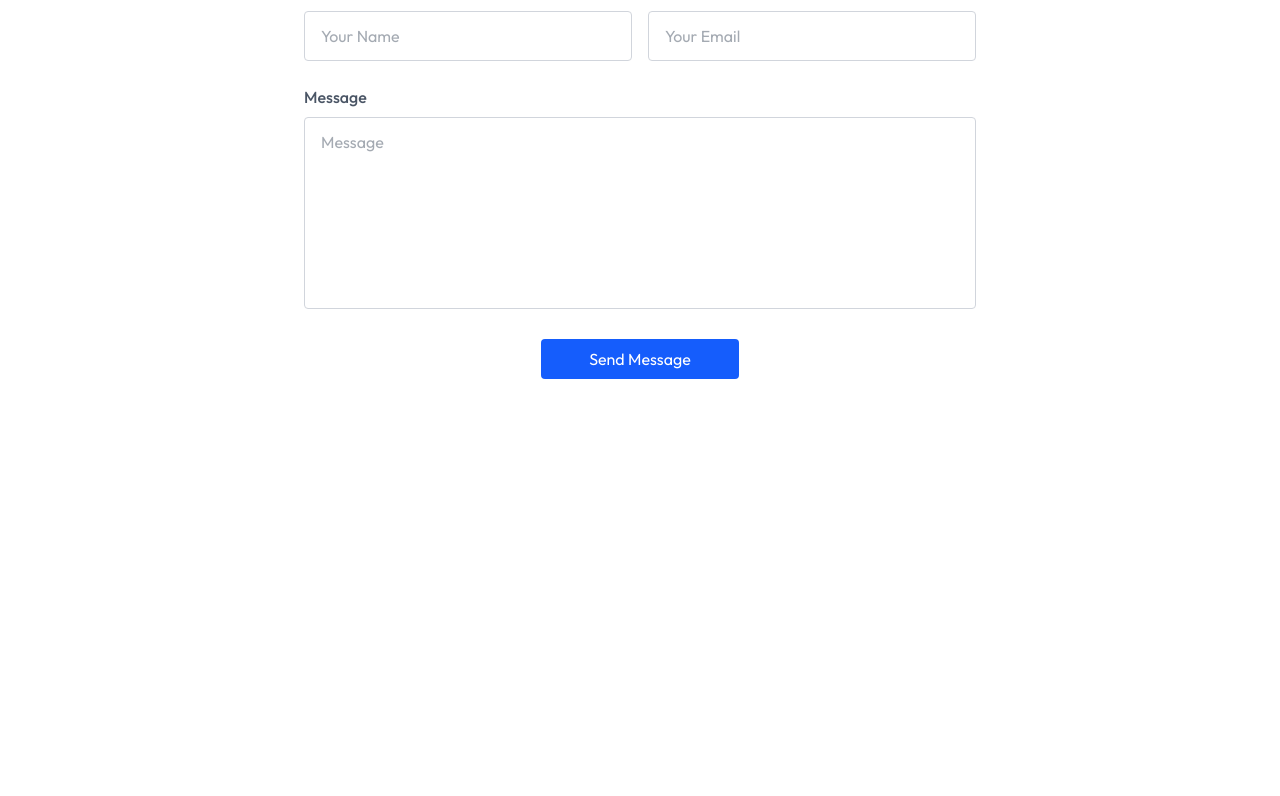
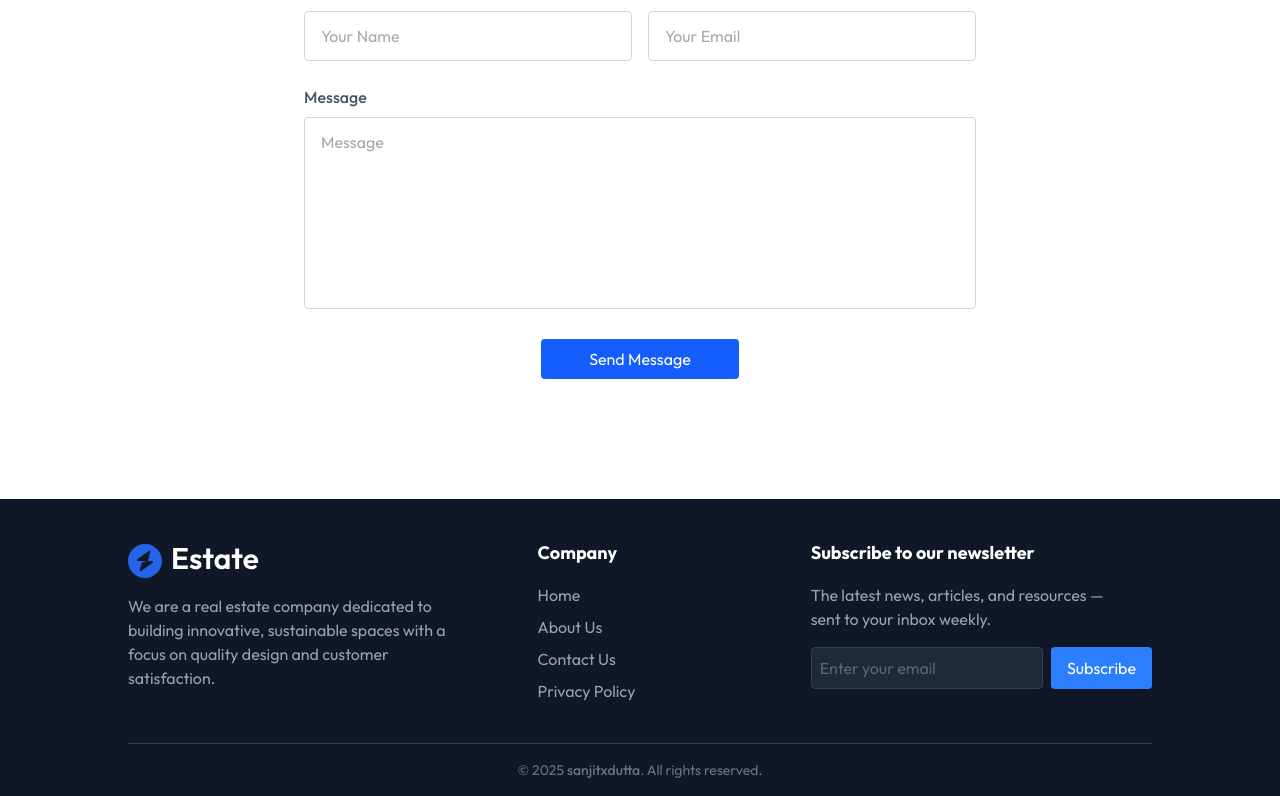
Before and after one commit to sanjitxdutta/estate, a React (Vite) app: page / in a window 1280 px wide. Shown: the part 3712-4508 px from the top of the page. Before the commit the page ends 4211 px from the top, so only its background shows below. Built offline with nearby package versions, Linux system fonts and the light colour scheme.

Commit message:
Added functional newsletter subscription form in footer

```diff
--- a/src/App.jsx
+++ b/src/App.jsx
@@ -1,11 +1,12 @@
 import React from 'react'
+import { ToastContainer } from 'react-toastify';
+import 'react-toastify/dist/ReactToastify.css';
 import Header from './components/Header'
 import About from './components/About'
 import Projects from './components/Projects'
 import Testimonials from './components/Testimonials'
 import Contact from './components/Contact'
-import { ToastContainer } from 'react-toastify';
-import 'react-toastify/dist/ReactToastify.css';
+import Footer from './components/Footer'
 
 const App = () => {
   return (
@@ -16,6 +17,7 @@ const App = () => {
       <Projects />
       <Testimonials />
       <Contact />
+      <Footer />
     </div>
   )
 }
--- a/src/components/Footer.jsx
+++ b/src/components/Footer.jsx
@@ -1,7 +1,27 @@
-import React from 'react';
+import React, { useState } from 'react';
 import { assets } from '../assets/assets';
 
 const Footer = () => {
+
+    const [email, setEmail] = useState('');
+    const [status, setStatus] = useState('');
+
+    const handleSubmit = (e) => {
+        e.preventDefault();
+
+        const isValidEmail = /\S+@\S+\.\S+/.test(email);
+        if (!isValidEmail) {
+            setStatus('Please enter a valid email address.');
+            return;
+        }
+
+        setStatus('Subscribing...');
+        setTimeout(() => {
+            setStatus('Thank you for subscribing!');
+            setEmail('');
+        }, 1500);
+    };
+
     return (
         <div className='pt-10 px-4 md:px-20 lg:px-32 bg-gray-900 w-full overflow-hidden' id='Footer'>
             <div className='container mx-auto flex flex-col md:flex-row justify-between items-start gap-12'>
@@ -30,16 +50,23 @@ const Footer = () => {
                     <p className='text-gray-400 mb-4 max-w-80'>
                         The latest news, articles, and resources — sent to your inbox weekly.
                     </p>
-          <div className='flex flex-col sm:flex-row gap-2'>
+                    <form onSubmit={handleSubmit} className='flex flex-col sm:flex-row gap-2'>
                         <input
                             type="email"
+                            value={email}
+                            onChange={(e) => setEmail(e.target.value)}
                             placeholder='Enter your email'
                             className='p-2 rounded bg-gray-800 text-gray-400 border border-gray-700 focus:outline-none w-full'
+                            required
                         />
-            <button className='py-2 px-4 rounded bg-blue-500 text-white hover:bg-blue-600 transition'>
+                        <button
+                            type="submit"
+                            className='py-2 px-4 rounded bg-blue-500 text-white hover:bg-blue-600 transition'
+                        >
                             Subscribe
                         </button>
-          </div>
+                    </form>
+                    {status && <p className='text-sm text-gray-300 pt-2'>{status}</p>}
                 </div>
             </div>
 
```
Lines whose indentation alone changed are shown as unchanged.
